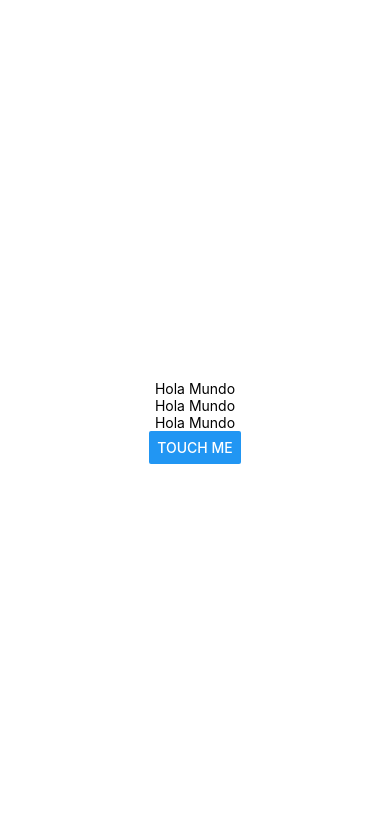
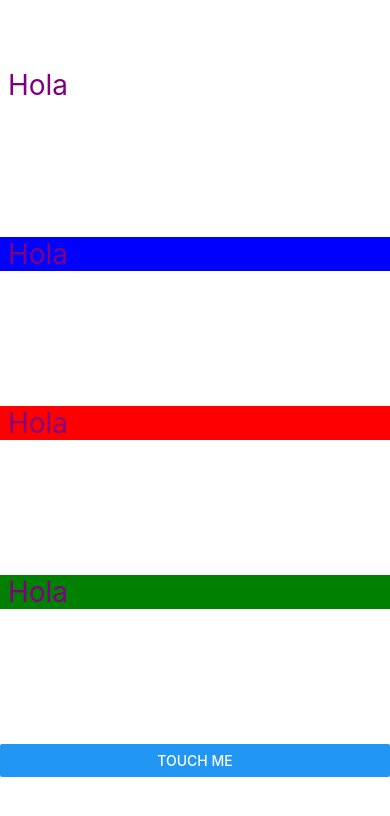
Before and after one commit to ser180/PM196, a React Native app in the folder EJblank/: screen / in a window 390 px wide. Shown: the top 816 px of the page. Built offline with nearby package versions, Linux system fonts and the light colour scheme.

Commit message:
Practica 06
Completa

```diff
--- a/EJblank/App.js
+++ b/EJblank/App.js
@@ -1,42 +1,73 @@
-// 1. Zona de importaciones
+//Zona de importaciones
 import { StatusBar } from 'expo-status-bar';
 import { StyleSheet, Text, View, Button } from 'react-native';
-import React, { useState } from 'react';
+import React,{useState} from 'react';
 
-const Texto = () => {
-  const [contenido, setContenido] = useState('Hola Mundo') // Desetructuración de useState
-  const actualizaTexto = () => { setContenido('State Modificado') } //Cambia el estado o sea el texto
-  return (
-    <Text onPress={actualizaTexto}> {contenido} </Text> // Se agrega onPress que al presionar el texto manda a llamar actulizar contenido
-  )
+
+//Se cambia el parametro de promp a style para los estilos
+ const Texto=({style}) => {
+  const [contenido,setContenido] = useState('Hola');
+  const actualizarText=()=>{setContenido('Adios');}
+  //ahora el hijo de texto recibe el estilo
+  // y lo aplica al texto y no depende del padre
+  //si no le pasamos el estilo, se aplica el estilo por defecto
+     return (<Text  style={[styles.text,style]} onPress={actualizarText}> {contenido} </Text>)
     }
 
-export default function App() { //Ejecuta o crea la vista del proyecto
+ const Boton=(props) => {
+  const [tituloBoton, setTituloBoton] = useState('Touch me');
+  const Presionar = () => {setTituloBoton('You already touch me');};
+  return (<Button onPress={Presionar} title={tituloBoton}/>)
+ }
 
-  const [contenidoB, setContenidoB] = useState('Touch me');
-  const actualizaTextoB = () => { setContenidoB('You already Touch me')};
+export default function App() {
+  return (
+    <View style={styles.container}>
 
-  return (
+      {/* Si queremos hacer algo visible debe estar dentro de view, como si fuera el body
+      Todo lo que queramos mostrar debe ir dentro de view y cada elemento tiene sus
+      etiquetas
+      */}
 
-    <View style={styles.container}>
       <StatusBar style="auto" />
+      {/* Este estilo no va a funcionar ya que debe estar
+      declarado el estilo en el padre, es decir en el componente "Text" */}
+      <Texto style={styles.text}> </Texto>
 
-      <Texto>"Hola"</Texto>
-      <Texto>"Mundo"</Texto>
-      <Texto>React Native</Texto>
-
-      <Button title= {contenidoB} onPress={actualizaTextoB}></Button>
-
-
+      {/* Este estilo si va a funcionar ya que el componente "Texto" */}
+      <Texto style={styles.blue} ></Texto>
+      <Texto style={styles.red}></Texto>
+      <Texto style={styles.green}></Texto>
+      <Boton/>
     </View>
   );
 }
 
-const styles = StyleSheet.create({ // Zona de estilo o maquillaje
+// Zona de estilos
+// Estilos para la vista principal de la aplicacion
+const styles = StyleSheet.create({
   container: {
     flex: 1,
     backgroundColor: '#fff',
-    alignItems: 'center',
-    justifyContent: 'center',
+    alignItems: 'stretch', //para alinear los elementos al centro
+    flexDirection: 'columnn', //disposicion de los elementos
+    justifyContent: 'center',  //justify sirve para alinear los elementos
+    justifyContent: 'space-around' , //para alinear los elementos
   },
+
+  //Creamos la clase texto
+  //para darle estilos a los textos
+  text:{
+    //color del texto
+    color: 'purple',
+    //tamaño del texto
+    fontSize: 28,
+  },
+  //Creamos estilos para textos de colores individuales
+  //disposicion flex
+
+  blue:{backgroundColor: 'blue',  },
+  red:{backgroundColor: 'red',},
+  green:{backgroundColor: 'green',},
+
 });
```
Lines whose indentation alone changed are shown as unchanged.
